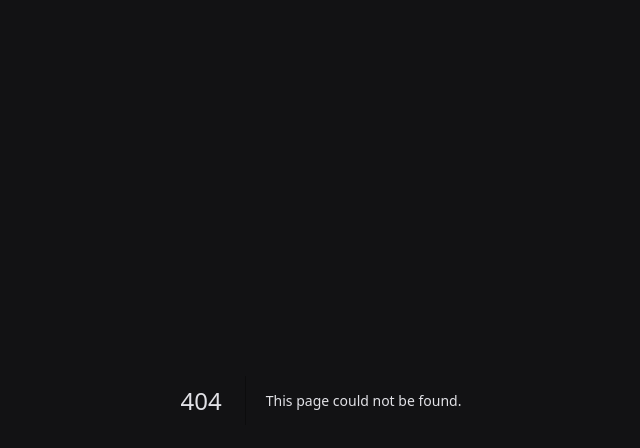
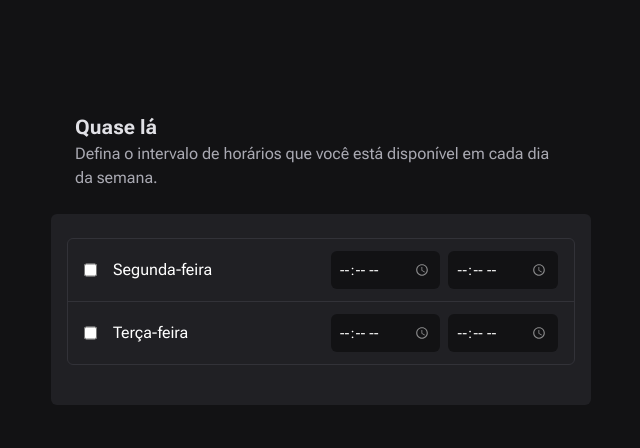
Before and after one commit to kunzeleric/ignite-call, a Next.js app: page /register/time-intervals in a window 1280 px wide. Before the commit this address had no page. Shown: the top 448 px of the page, without its empty margins (319-959 px from the left). Built offline with nearby package versions, Linux system fonts and the light colour scheme.

Commit message:
feat: created time interval page and interval item component

```diff
--- a/src/app/register/connect-calendar/page.tsx
+++ b/src/app/register/connect-calendar/page.tsx
@@ -6,7 +6,7 @@ import { ArrowRight } from '@phosphor-icons/react/dist/ssr'
 import { signIn, useSession } from 'next-auth/react'
 import { useSearchParams } from 'next/navigation'
 
-export default function Register() {
+export default function ConnectCalendar() {
   const session = useSession()
   const searchParams = useSearchParams()
 
--- /dev/null
+++ b/src/app/register/time-intervals/interval-item.tsx
@@ -0,0 +1,26 @@
+interface IntervalItemProps {
+  text: string
+}
+
+export function IntervalItem({ text }: IntervalItemProps) {
+  return (
+    <div className="flex justify-between items-center border-t border-gray-600 py-3 px-4 first:border-t-0">
+      <div className="flex gap-4">
+        <input type="checkbox" />
+        <p className="text-white text-base">{text}</p>
+      </div>
+      <div className="flex gap-2">
+        <input
+          className="text-sm bg-gray-900 rounded-md text-white px-2 py-2 [&::-webkit-calendar-picker-indicator]:opacity-50 [&::-webkit-calendar-picker-indicator]:invert"
+          type="time"
+          step={60}
+        />
+        <input
+          className="text-sm bg-gray-900 rounded-md text-white px-2 py-2 [&::-webkit-calendar-picker-indicator]:opacity-50 [&::-webkit-calendar-picker-indicator]:invert"
+          type="time"
+          step={60}
+        />
+      </div>
+    </div>
+  )
+}
--- /dev/null
+++ b/src/app/register/time-intervals/page.tsx
@@ -0,0 +1,21 @@
+import { IntervalItem } from './interval-item'
+
+export default function TimeIntervals() {
+  return (
+    <main className="max-w-[572px] mt-28 mx-auto mb-4 px-4">
+      <div className="px-6">
+        <h1 className="leading-normal text-xl font-bold">Quase lá</h1>
+        <p className="text-gray-200 mb-6">
+          Defina o intervalo de horários que você está disponível em cada dia da
+          semana.
+        </p>
+      </div>
+      <div className="px-4 py-6 bg-gray-800 flex flex-col rounded-md">
+        <div className="border border-gray-600 rounded-md mb-4">
+          <IntervalItem text="Segunda-feira" />
+          <IntervalItem text="Terça-feira" />
+        </div>
+      </div>
+    </main>
+  )
+}
```
